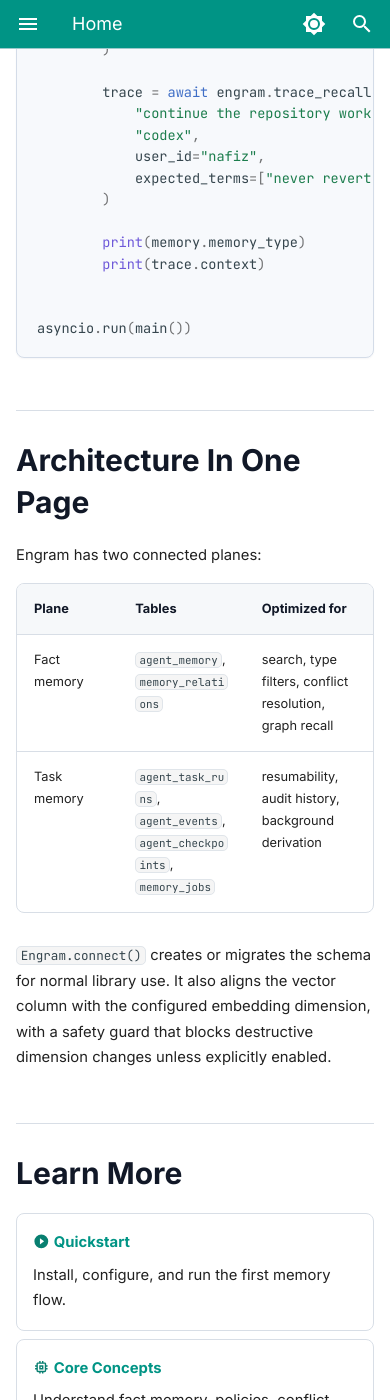
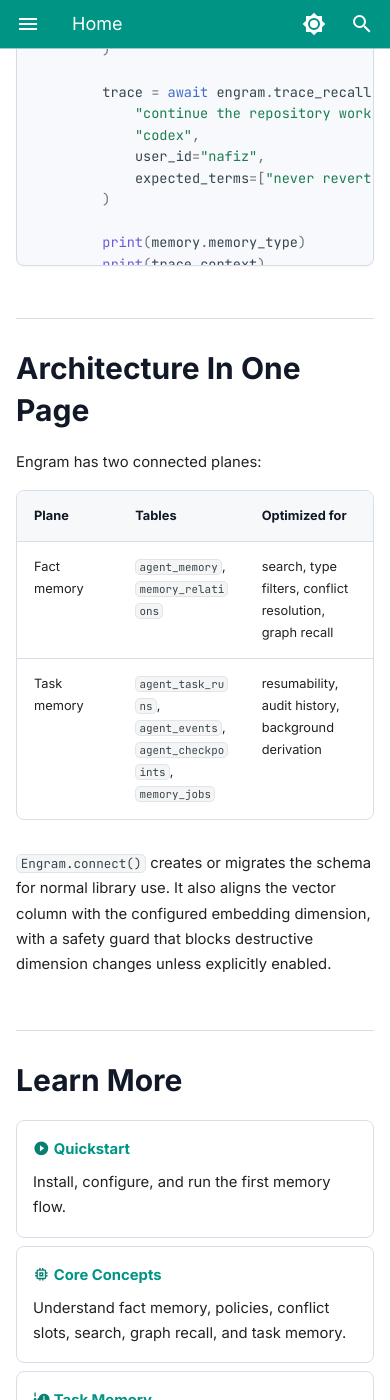
Before and after one commit to ahammadnafiz/engram, an MkDocs documentation site: the page built from docs/index.md, in a window 390 px wide and 1400 px high, scrolled down 2889 px. Built offline with MkDocs 1.6.1 and Material for MkDocs 9.7.7, drawn with Linux system fonts in a browser that asks for light colours; comment, search, counter and statistics services are not loaded.

Commit message:
docs: cap code block height

```diff
--- a/docs/stylesheets/extra.css
+++ b/docs/stylesheets/extra.css
@@ -121,9 +121,13 @@
 .md-typeset .highlight pre {
   background: transparent !important;
   margin: 0;
+  max-height: min(70vh, 34rem);
+  overflow: auto;
   padding: 0.9rem 1rem;
+  padding-right: 2.8rem;
   scrollbar-color: var(--engram-code-muted) transparent;
   scrollbar-width: thin;
+  white-space: pre;
 }
 
 .md-typeset .highlight pre > code {
@@ -286,4 +290,9 @@
     text-align: center;
     width: 100%;
   }
+
+  .md-typeset .highlight pre {
+    max-height: 24rem;
+    padding-right: 2.5rem;
+  }
 }
```
